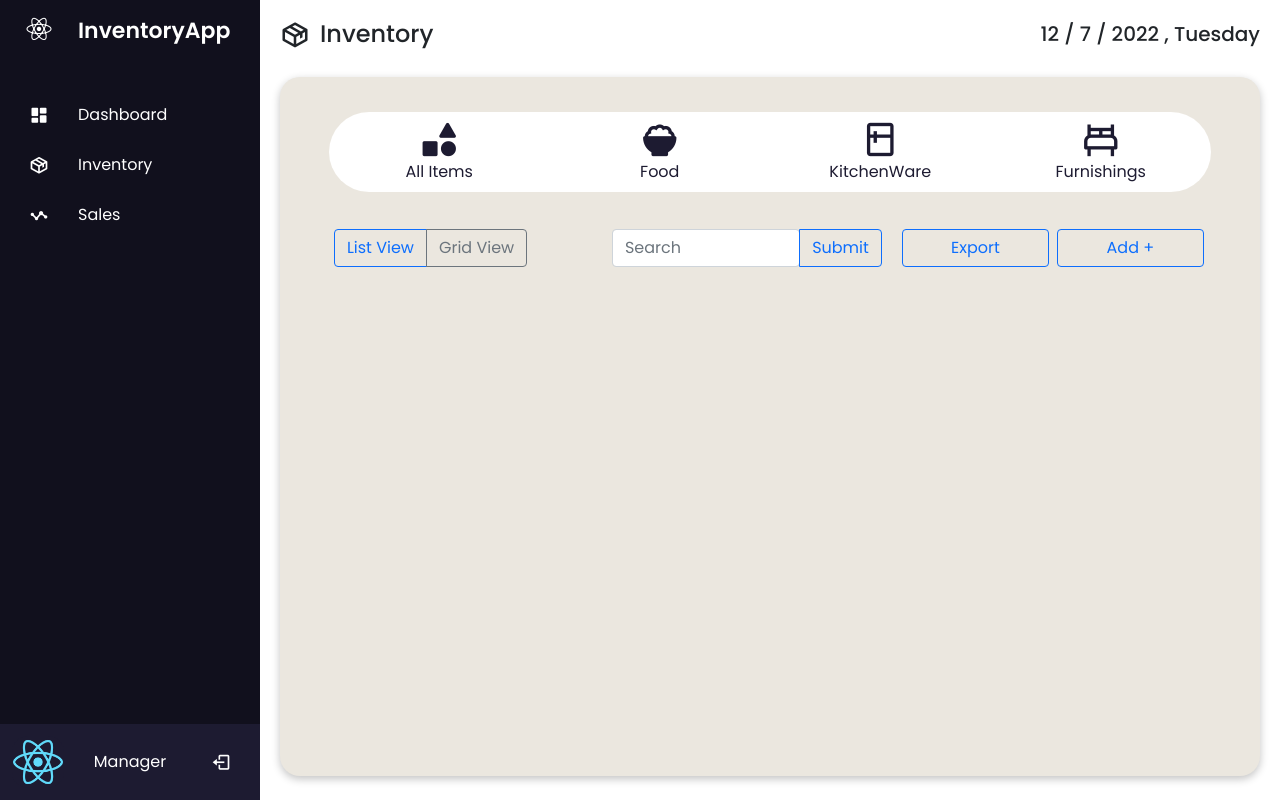
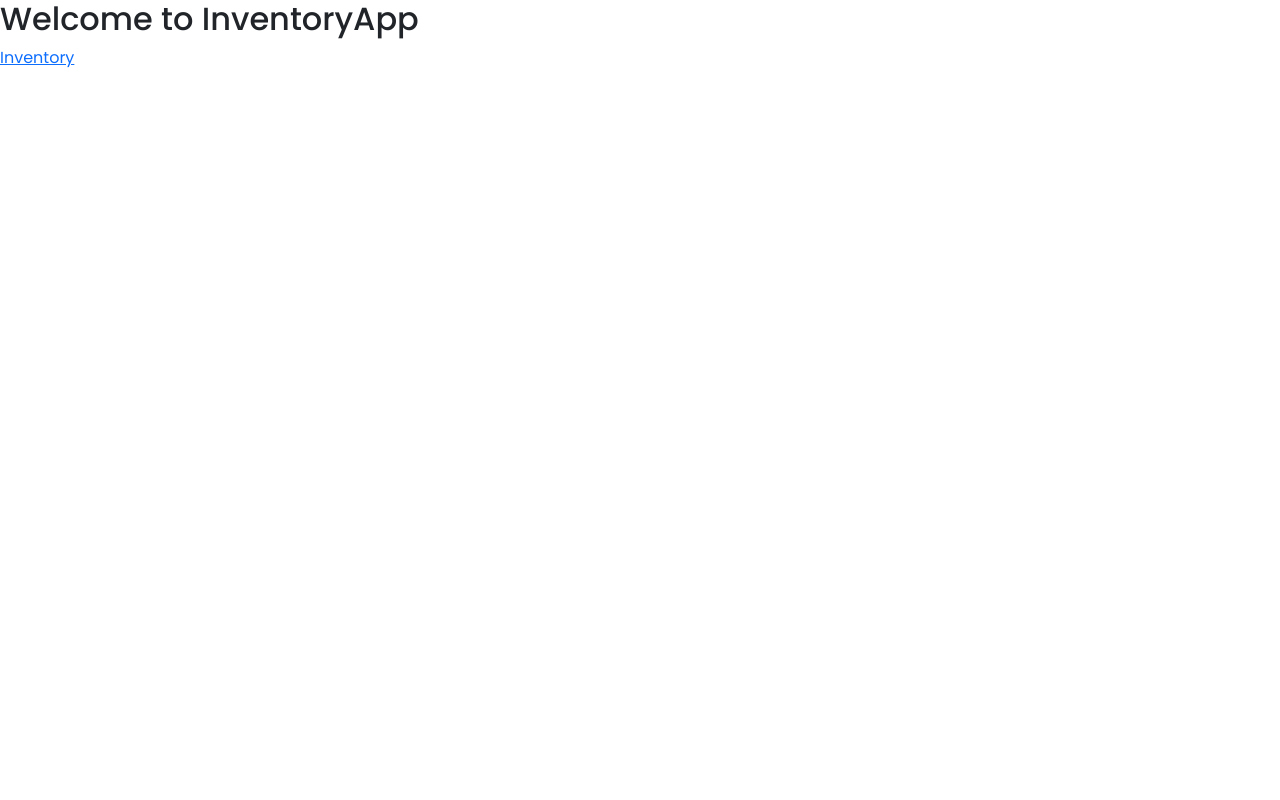
Before and after one commit to kendricktty/simplylogs, a React (Create React App) app in the folder inventoryapp-frontend/: page / in a window 1280 px wide. Built offline with nearby package versions, Linux system fonts and the light colour scheme.

Commit message:
added react-route depencies

```diff
--- a/inventoryapp-frontend/package.json
+++ b/inventoryapp-frontend/package.json
@@ -10,6 +10,7 @@
     "react": "^18.1.0",
     "react-bootstrap": "^2.4.0",
     "react-dom": "^18.1.0",
+    "react-router-dom": "^6.3.0",
     "react-scripts": "5.0.1",
     "web-vitals": "^2.1.4"
   },
--- a/inventoryapp-frontend/src/App.js
+++ b/inventoryapp-frontend/src/App.js
@@ -3,19 +3,19 @@ import SideNav from './components/SideNav'
 import InventoryHeader from './components/InventoryHeader';
 import InventoryNav from './components/InventoryNav';
 import InventoryUtilityBar from './components/InventoryUtilityBar';
+import Login from './pages/Login';
+import { BrowserRouter, Routes, Route } from 'react-router-dom';
+import Inventory from './pages/Inventory';
+
 
 function App() {
   return (
-    <div className="inventory container-fluid">
-        <SideNav />
-        <div className="inventoryMain">
-          <InventoryHeader />
-          <div className="inventoryDisplay">
-            <InventoryNav />
-            <InventoryUtilityBar />
-          </div>
-        </div>
-    </div>
+    <BrowserRouter>
+      <Routes>
+        <Route path="/" element={<Login />} />
+        <Route exact path="/inventory" element={<Inventory />} />
+      </Routes>
+    </BrowserRouter>
   )
 }
 
--- a/inventoryapp-frontend/src/index.js
+++ b/inventoryapp-frontend/src/index.js
@@ -7,7 +7,7 @@ import 'bootstrap/dist/css/bootstrap.min.css';
 const root = ReactDOM.createRoot(document.getElementById('root'));
 root.render(
   <React.StrictMode>
-    <App />
+      <App />
   </React.StrictMode>
 );
 
--- /dev/null
+++ b/inventoryapp-frontend/src/pages/Inventory.js
@@ -0,0 +1,22 @@
+import React from 'react'
+import SideNav from '../components/SideNav'
+import InventoryHeader from '../components/InventoryHeader';
+import InventoryNav from '../components/InventoryNav';
+import InventoryUtilityBar from '../components/InventoryUtilityBar';
+
+function Inventory() {
+  return (
+    <div className="inventory container-fluid">
+        <SideNav />
+        <div className="inventoryMain">
+          <InventoryHeader />
+          <div className="inventoryDisplay">
+            <InventoryNav />
+            <InventoryUtilityBar />
+          </div>
+        </div>
+    </div>
+  )
+}
+
+export default Inventory;
--- /dev/null
+++ b/inventoryapp-frontend/src/pages/Login.js
@@ -0,0 +1,11 @@
+import React from 'react';
+
+export default function Login() {
+    return(
+        <div className="login">
+            <h2>Welcome to InventoryApp</h2>
+            <a href="/inventory">Inventory</a>
+        </div>
+
+    )
+}
```
Also changed, not shown: 1 other file (tests, documents, lock files or other folders).
